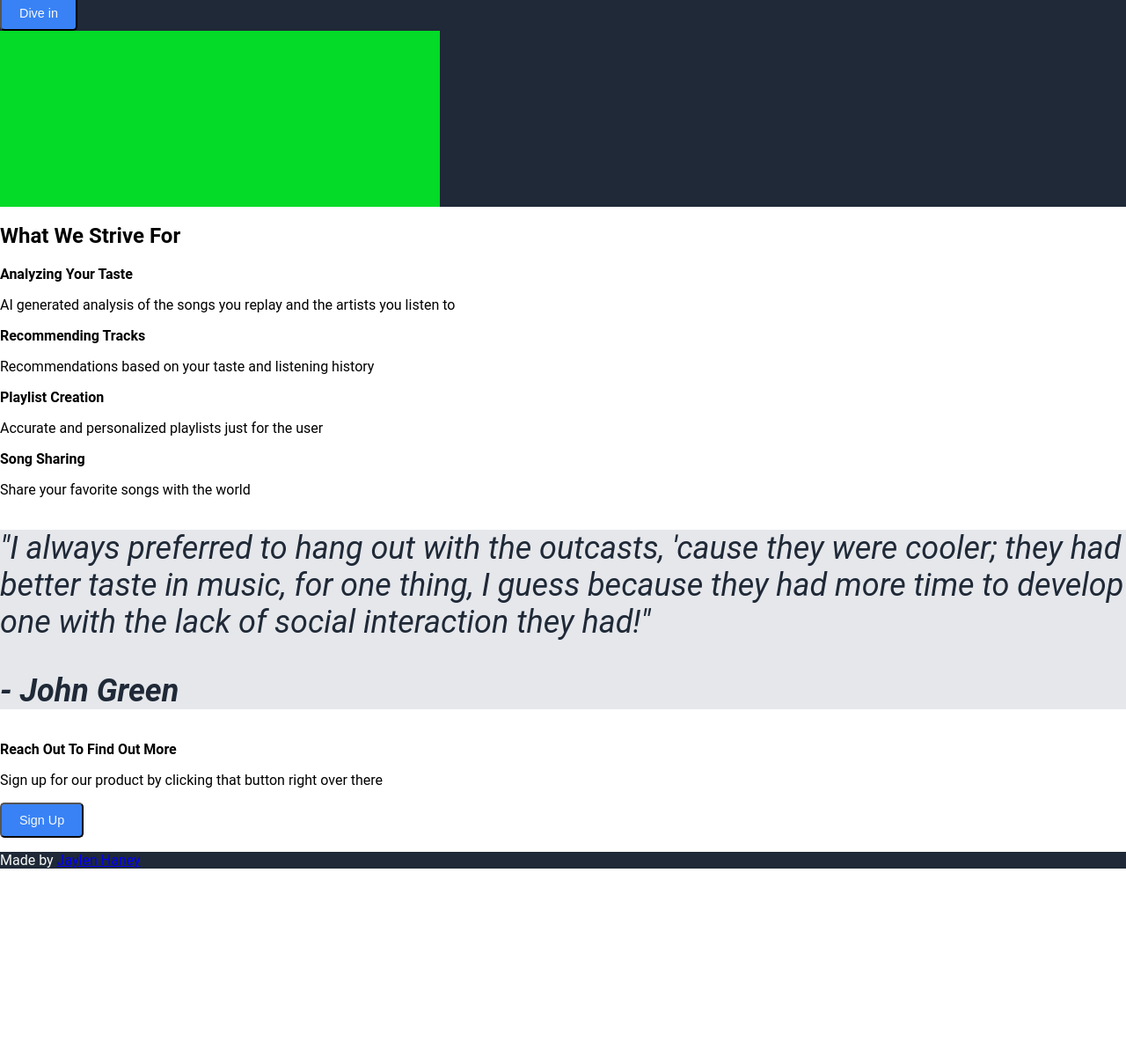
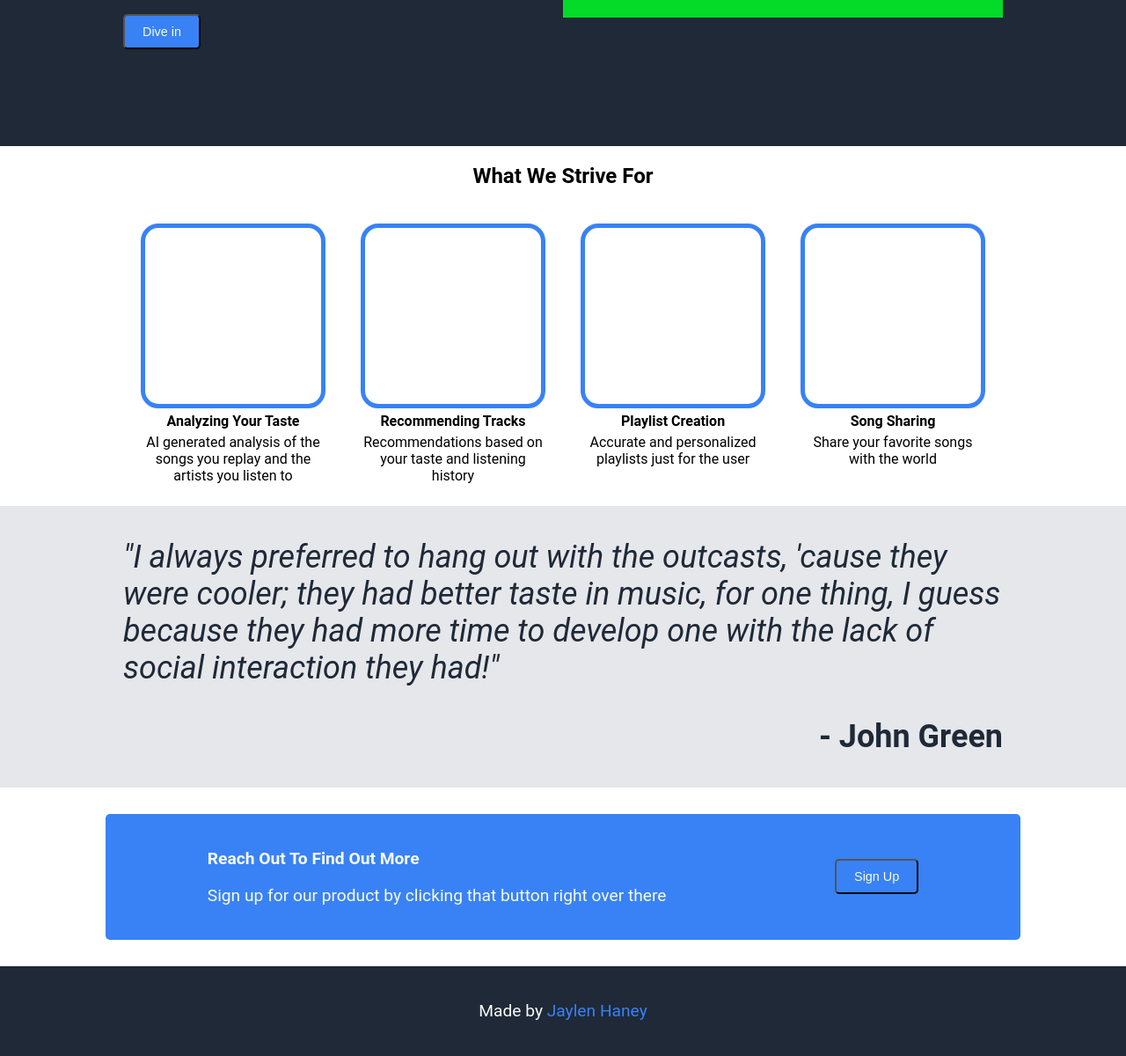
Before and after one commit to Summrrino/Landing_Page, a plain HTML site: page index.html in a window 1280 px wide. Shown: the part 281-1481 px from the top of the page at 88% size. Before the commit the page ends 1284 px from the top, so only its background shows below. Drawn offline with Linux system fonts and the light colour scheme.

Commit message:
update made to style.css

```diff
--- a/style.css
+++ b/style.css
@@ -61,3 +61,114 @@ body {
 
   /* ----------------- */
   /* Flexbox time - Use for example as needed */
+
+  .top-bar{
+    display: flex;
+    align-items: center;
+    justify-content: space-between;
+    margin: 0 50px;
+  }
+
+  .nav-bar{
+    margin-right: 300px;
+  }
+
+  .logo-div, .nav-bar *{
+    margin-left: 100px;
+  }
+
+  .hero{
+    padding: 20px 0 100px 0px;
+
+  }
+
+  .hero-container{
+    display: flex;
+    justify-content: space-around;
+  }
+
+  .hero-text-container{
+    width: 500px;
+  }
+
+ .hero-text-container *{
+    margin: 10px auto;
+ }
+
+ .services h2{
+    text-align: center;
+ }
+
+ .services-flexbox{
+    display: flex;
+    justify-content: space-around;
+ }
+
+ .services-container{
+    text-align: center;
+    width: 210px;
+    margin: 20px 0;
+ }
+
+ .services-box{
+    width: 200px;
+    height: 200px;
+    border: 5px solid #3882f6;
+    border-radius: 20px;
+    margin: 0 auto;
+ }
+
+ article > p{
+    margin: 5px 0;
+ }
+
+ /*Max-width for all child divs*/
+
+ section > div{
+    max-width: 1000px;
+    margin: 0 auto;
+ }
+
+ .quote-container{
+    height: 40vh;
+    place-content: center;
+
+ }
+
+ #author{
+    display: flex;
+    flex-direction: row-reverse;
+    font-style: normal;
+ }
+
+ .cta-container{
+    margin: 30px auto;
+    display: flex;
+    justify-content: space-around;
+    align-items: center;
+    width: 1000px;
+    background-color: #3882f6;
+    border-radius: 5px;
+    color: #F9FAF8;
+    padding: 20px;
+ }
+
+ .cta-text-container{
+    font-size: 1.2rem;
+ }
+
+ footer{
+    margin: 0 auto;
+    text-align: center;
+    padding: 20px;
+    font-size: 1.2rem;
+ }
+
+ a{
+    text-decoration: none;
+    color: white;
+ }
+
+ footer a{
+    color: #3882f6;
+ }
```
